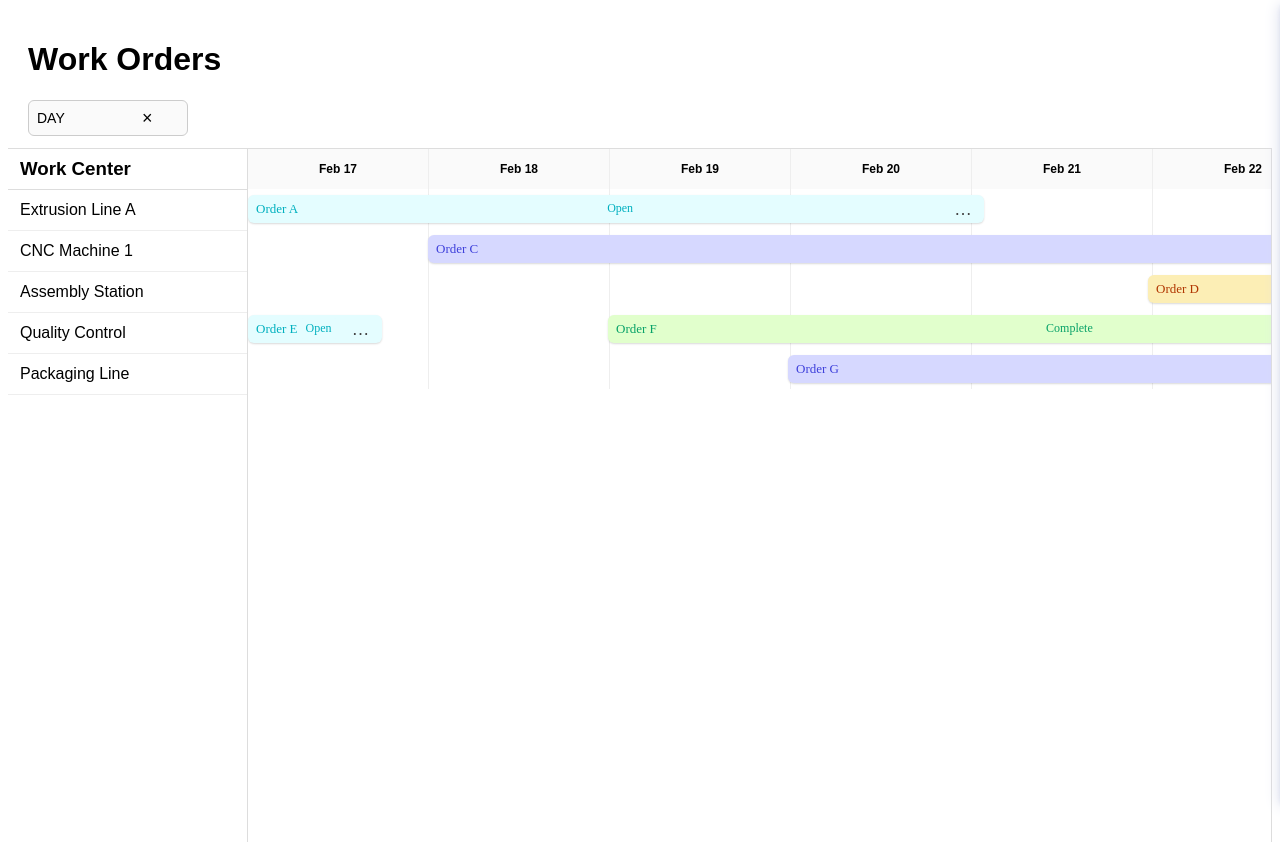
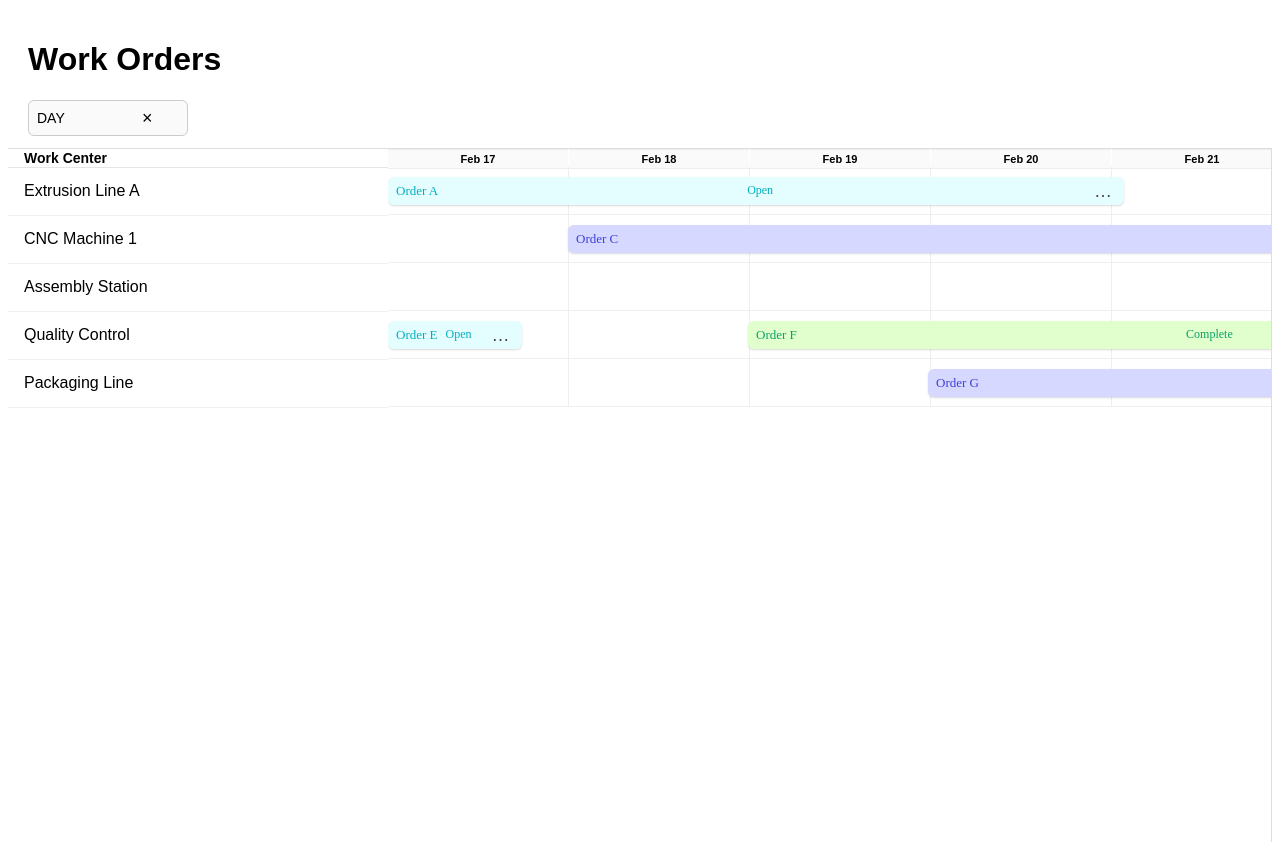
Before and after one commit to iam13lank/Naologic-Assessment, an Angular app: page / in a window 1280 px wide. Shown: the top 842 px of the page. Built offline with nearby package versions, Linux system fonts and the light colour scheme; a web font is replaced by a local one.

Commit message:
made timeline include the left panel, might change later, also fixed placehodlers in form

```diff
--- a/src/app/app.html
+++ b/src/app/app.html
@@ -14,9 +14,6 @@
 </div>
 
 <div class="Main-content">
-
-  <app-work-center-bar></app-work-center-bar>
-
   <app-timeline
     [timescale]="timescale"
     (createAtDate)="formPanel.openCreatePanel($event)"
--- a/src/app/components/timeline/timeline.component.html
+++ b/src/app/components/timeline/timeline.component.html
@@ -1,4 +1,15 @@
 <div class="timeline-container" [style.--cell-width.px]="getCellWidth()">
+  <div class = "work-center-column">
+    <h3>Work Center</h3>
+    <ul>
+      <li
+        *ngFor="let center of workCenters"
+        [class.hovered]="selectedWorkCenterId === center.docId"
+      >
+        {{ center.data.name }}
+      </li>
+    </ul>
+  </div>
   <div class="timeline-header">
     <div class="cell" *ngFor="let cell of visibleCells">{{ cell.label }}</div>
     <div class="current-month-pill" [ngStyle]="getCurrentMonthStyle()">
@@ -8,7 +19,6 @@
 
   <div class="timeline-body">
     <div class="timeline-row" *ngFor="let wc of workCenters">
-
       <div
         class="cell"
         *ngFor="let cell of visibleCells; let i = index"
@@ -45,10 +55,6 @@
           </div>
         </div>
       </div>
-
-
-
-
     </div>
   </div>
 </div>
--- a/src/app/components/timeline/timeline.component.scss
+++ b/src/app/components/timeline/timeline.component.scss
@@ -1,51 +1,120 @@
 :host {
   display: block;
   height: 100%;
-  overflow: auto;
+  overflow: hidden;
   position: relative;
 }
 
-/* TIMELINE LAYOUT */
+/* ============================================
+   GRID LAYOUT
+============================================ */
+
 .timeline-container {
   display: grid;
-  grid-template-rows: 40px 1fr;
-  width: max-content;
-  min-width: 100%;
+  grid-template-columns: 380px max-content;
+  grid-template-rows: 18px 1fr;
+  width: 100%;
+  position: relative;
+  user-select: none;
+  caret-color: transparent;
 }
 
+/* ============================================
+   LEFT FIXED WORK CENTER COLUMN
+============================================ */
+
+.work-center-column {
+  grid-row: 1 / span 2;
+  position: sticky;
+  left: 0;
+  top: 0;
+  z-index: 90;
+  background: white;
+}
+
+.work-center-column h3 {
+  height: 18px;
+  padding: 0 16px;
+  display: flex;
+  align-items: center;
+  margin: 0;
+  background: white;
+  border-bottom: 1px solid #e5e5e5;
+  font-size: 14px;
+  font-weight: 600;
+}
+
+.work-center-column ul {
+  list-style: none;
+  margin: 0;
+  padding: 0;
+}
+
+.work-center-column li {
+  height: 48px;
+  padding: 0 16px;
+  display: flex;
+  align-items: center;
+  background: white;
+  border-bottom: 1px solid #f0f0f0;
+  box-sizing: border-box;
+}
+
+.work-center-column li.hovered {
+  background: rgba(250, 251, 253, 1);
+}
+
+/* ============================================
+   TIMELINE HEADER (18px)
+============================================ */
+
 .timeline-header {
+  grid-row: 1;
+  grid-column: 2;
   display: grid;
   grid-auto-flow: column;
   position: sticky;
   top: 0;
   z-index: 10;
-  background: #fff;
+  background: white;
 }
 
 .timeline-header .cell {
   width: var(--cell-width, 120px);
-  height: 40px;
+  height: 18px;
   display: flex;
   align-items: center;
   justify-content: center;
-  border-right: 1px solid #eee;
-  font-size: 12px;
+
+  border-top: 1px solid #eee;
+  border-bottom: 1px solid #eee;
+  border-right: none;
+
+  font-size: 11px;
   font-weight: 600;
   background: #fafafa;
 }
 
+/* ============================================
+   TIMELINE BODY (48px rows)
+============================================ */
+
 .timeline-body {
+  grid-row: 2;
+  grid-column: 2;
   display: grid;
-  grid-auto-rows: 40px;
+  grid-auto-rows: 48px;
+  position: relative;
+  overflow-x: visible;
 }
 
-/* ROW */
 .timeline-row {
   display: grid;
   grid-auto-flow: column;
   position: relative;
-  height: 40px;
-  overflow: visible;
+  height: 48px;
+  border-bottom: 1px solid #f0f0f0;
+  box-sizing: border-box;
 }
 
 .timeline-row:hover {
@@ -54,6 +123,7 @@
 
 .timeline-row .cell {
   width: var(--cell-width, 120px);
+  height: 48px;
   border-right: 1px solid #eee;
   display: flex;
   align-items: center;
@@ -66,10 +136,13 @@
   background: #e9f3ff;
 }
 
-/* WORKORDER BAR */
+/* ============================================
+   WORKORDER BAR
+============================================ */
+
 .workorder-bar {
   position: absolute;
-  top: 6px;
+  top: 10px;
   height: 28px;
   border-radius: 6px;
   padding: 0 8px;
@@ -77,7 +150,6 @@
   display: flex;
   align-items: center;
   white-space: nowrap;
-  z-index: 20;
   cursor: pointer;
   box-shadow: 0 1px 2px rgba(0,0,0,0.15);
 }
@@ -97,7 +169,10 @@
   text-overflow: ellipsis;
 }
 
-/* STATUS PILL */
+/* ============================================
+   STATUS PILL
+============================================ */
+
 .status-pill {
   padding: 3px 8px;
   border-radius: 6px;
@@ -129,7 +204,10 @@
   color: rgba(177, 54, 0, 1);
 }
 
-/* MENU BUTTON + DROPDOWN */
+/* ============================================
+   MENU BUTTON + DROPDOWN
+============================================ */
+
 .menu-wrapper {
   position: relative;
   margin-left: 8px;
@@ -149,7 +227,6 @@
   color: #000;
 }
 
-/* FLOATING DROPDOWN */
 .menu-dropdown {
   position: absolute;
   top: -4px;
@@ -182,20 +259,23 @@
 .menu-item.delete:hover {
   background: #ffecec;
 }
+
+/* ============================================
+   CURRENT MONTH PILL
+============================================ */
+
 .current-month-pill {
   width: 80px !important;
   position: absolute;
-  top: 25px;
-  margin-left: 25px;
-  height: 28px;
+  top: 20px;
+  margin-left: 36px;
   border-radius: 6px;
   padding: 4px 10px;
   background: rgba(214, 216, 255, 1);
   color: rgba(62, 64, 219, 1);
   font-size: 12px;
   font-family: "Circular-Std";
-  align-items: center;
   white-space: nowrap;
-  z-index: 50; /* above header cells */
-  pointer-events: none; /* not clickable */
+  z-index: 50;
+  pointer-events: none;
 }
--- a/src/app/components/timeline/timeline.component.ts
+++ b/src/app/components/timeline/timeline.component.ts
@@ -151,9 +151,10 @@ export class TimelineComponent implements OnChanges {
       return {
         left: `${startIndex * cellWidth}px`,
         width: `${(endIndex - startIndex + 1) * cellWidth}px`,
-        backgroundColor: this.getStatusBackground(order.data.status),
-        color: this.getStatusColor(order.data.status)
+        '--bar-bg': this.getStatusBackground(order.data.status),
+        '--bar-color': this.getStatusColor(order.data.status)
       };
+
     }
 
     findCellIndex(date: Date): number {
--- a/src/app/components/work-order-form-panel/work-order-form-panel.component.html
+++ b/src/app/components/work-order-form-panel/work-order-form-panel.component.html
@@ -1,5 +1,5 @@
-<div class="panel-wrapper" [class.open]="panelOpen">
-  <div class="panel">
+<div class="panel-wrapper" [class.open]="panelOpen"  (click)="close()">
+  <div class="panel"  (click)="$event.stopPropagation()">
     <div class="panel-header">
       <div class="panel-title-block">
         <h2>Work Order Details</h2>
@@ -24,7 +24,7 @@
           formControlName="name"
           type="text"
           class="text-input"
-          placeholder="Enter work order name"
+          placeholder="Acme Inc."
         />
       </div>
 
@@ -63,6 +63,7 @@
             formControlName="start"
             #startDp="ngbDatepicker"
             (click)="startDp.toggle()"
+            [placeholder]="todayPlaceholder"
           />
         </div>
 
@@ -75,6 +76,7 @@
             formControlName="end"
             #endDp="ngbDatepicker"
             (click)="endDp.toggle()"
+            [placeholder]="nextWeekPlaceholder"
           />
         </div>
       </div>
--- a/src/app/components/work-order-form-panel/work-order-form-panel.component.scss
+++ b/src/app/components/work-order-form-panel/work-order-form-panel.component.scss
@@ -1,29 +1,36 @@
-/* PANEL WRAPPER */
 .panel-wrapper {
   position: fixed;
+  inset: 0; /* full screen */
+  background: rgba(0,0,0,0.4); /* dim backdrop */
+  opacity: 0;
+  pointer-events: none;
+  transition: opacity .25s ease;
+  z-index: 90;
+}
+
+.panel-wrapper.open {
+  opacity: 1;
+  pointer-events: auto; /* now it receives clicks */
+}
+
+.panel {
+  position: absolute;
   top: 0;
   right: -591px;
   width: 591px;
   height: 100%;
-  background-color: #fff;
+  background: #fff;
   box-shadow:
     0 5px 15px rgba(216, 220, 235, 1),
     0 2.5px 3px -1.5px rgba(200, 207, 233, 1),
     0 4.5px 5px -1px rgba(216, 220, 235, 1);
   transition: right 0.3s ease;
-  z-index: 50;
-
-  &.open {
-    right: 0;
-  }
 }
 
-/* PANEL LAYOUT */
-.panel {
-  display: flex;
-  flex-direction: column;
-  height: 100%;
+.panel-wrapper.open .panel {
+  right: 0;
 }
+
 
 .panel-header {
   display: flex;
@@ -92,6 +99,7 @@
 .form-row {
   display: flex;
   gap: 12px;
+  flex-direction: column;
 }
 
 .form-group.half {
--- a/src/app/components/work-order-form-panel/work-order-form-panel.component.ts
+++ b/src/app/components/work-order-form-panel/work-order-form-panel.component.ts
@@ -22,20 +22,30 @@ export class WorkOrderFormPanelComponent implements OnInit {
   statusOptions: WorkOrderStatus[] = ['open', 'in-progress', 'complete', 'blocked'];
 
   panelOpen = false;
+  todayPlaceholder = '';
+  nextWeekPlaceholder = '';
+
 
   private today = new Date();
-  private nextMonth = new Date(this.today.getFullYear(), this.today.getMonth() + 1, this.today.getDate());
   private selectedWorkCenterId: string | null = null;
   constructor(private workOrderService: WorkOrderService) {}
 
   ngOnInit() {
+    const today = new Date();
+    const nextWeek = new Date();
+    nextWeek.setDate(today.getDate() + 7);
+
+    this.todayPlaceholder = today.toISOString().split('T')[0];
+    this.nextWeekPlaceholder = nextWeek.toISOString().split('T')[0];
+
     this.form = new FormGroup({
       name: new FormControl(''),
       status: new FormControl('open'),
-      start: new FormControl(this.toStruct(this.today)),
-      end: new FormControl(this.toStruct(this.nextMonth))
+      start: new FormControl(this.toStruct(today)),
+      end: new FormControl(this.toStruct(nextWeek))
     });
   }
+
 
 
   /** Convert JS Date → NgbDateStruct */
@@ -57,10 +67,10 @@ export class WorkOrderFormPanelComponent implements OnInit {
     this.selectedWorkCenterId = event.workCenterId;
     this.workOrderForm = null;
     this.form.reset({
-      name: 'Acme Inc.',
+      name: '',
       status: 'open',
-      start: this.toStruct(event.date),
-      end: this.toStruct(new Date(event.date.getTime() + 30 * 24 * 60 * 60 * 1000)) // default to 30 day duration
+      start: '',
+      end: ''
     });
     this.panelOpen = true;
   }
@@ -85,7 +95,6 @@ export class WorkOrderFormPanelComponent implements OnInit {
 
   submit() {
     const raw = this.form.value;
-
     const payload: WorkOrderDocument = {
       docId: this.workOrderForm?.docId ?? crypto.randomUUID(), // look at this later
       docType: 'workOrder',
```
